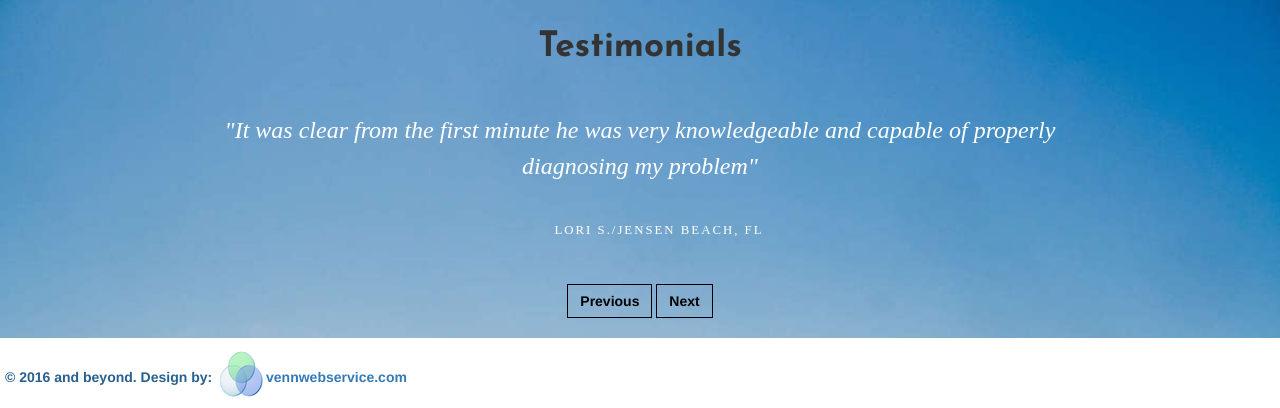
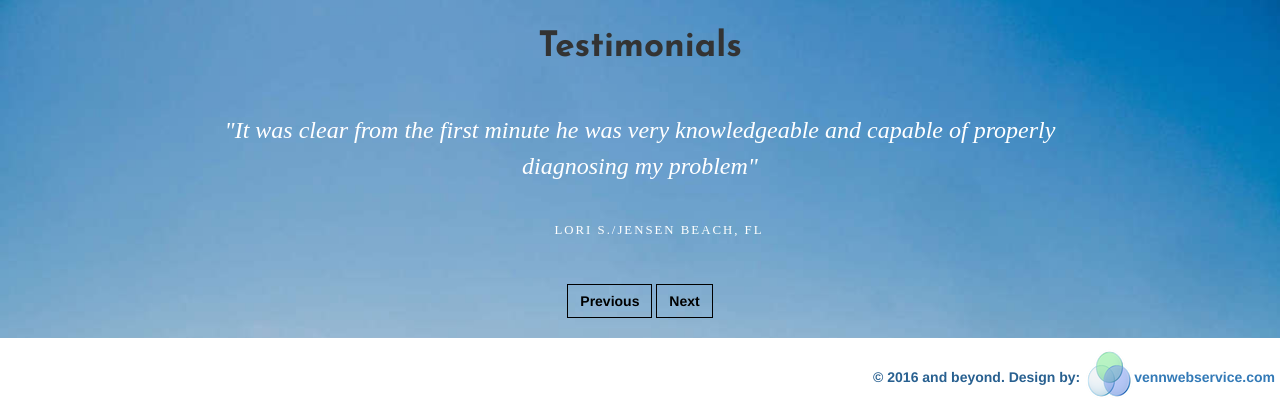
Before and after one commit to jeremic-io/absolutelycoolair, a PHP site: page / in a window 1280 px wide. Shown: the part 1838-2246 px from the top of the page. Run offline with PHP 8.4, Linux system fonts and the light colour scheme.

```diff
--- a/index.php
+++ b/index.php
@@ -220,7 +220,7 @@
 		</section>
   </div>
   <footer class="main-footer">
-    <div class="copyright" style="text-align: left;">
+    <div class="copyright" style="text-align: right;">
       &copy; 2016 and beyond. Design by: <a href="http://www.vennwebservices.com/"><img src="images/venn.png" alt="venn logo" style="position:relative;top:-5px;" />vennwebservice.com</a>
     </div>
   </footer>
```
